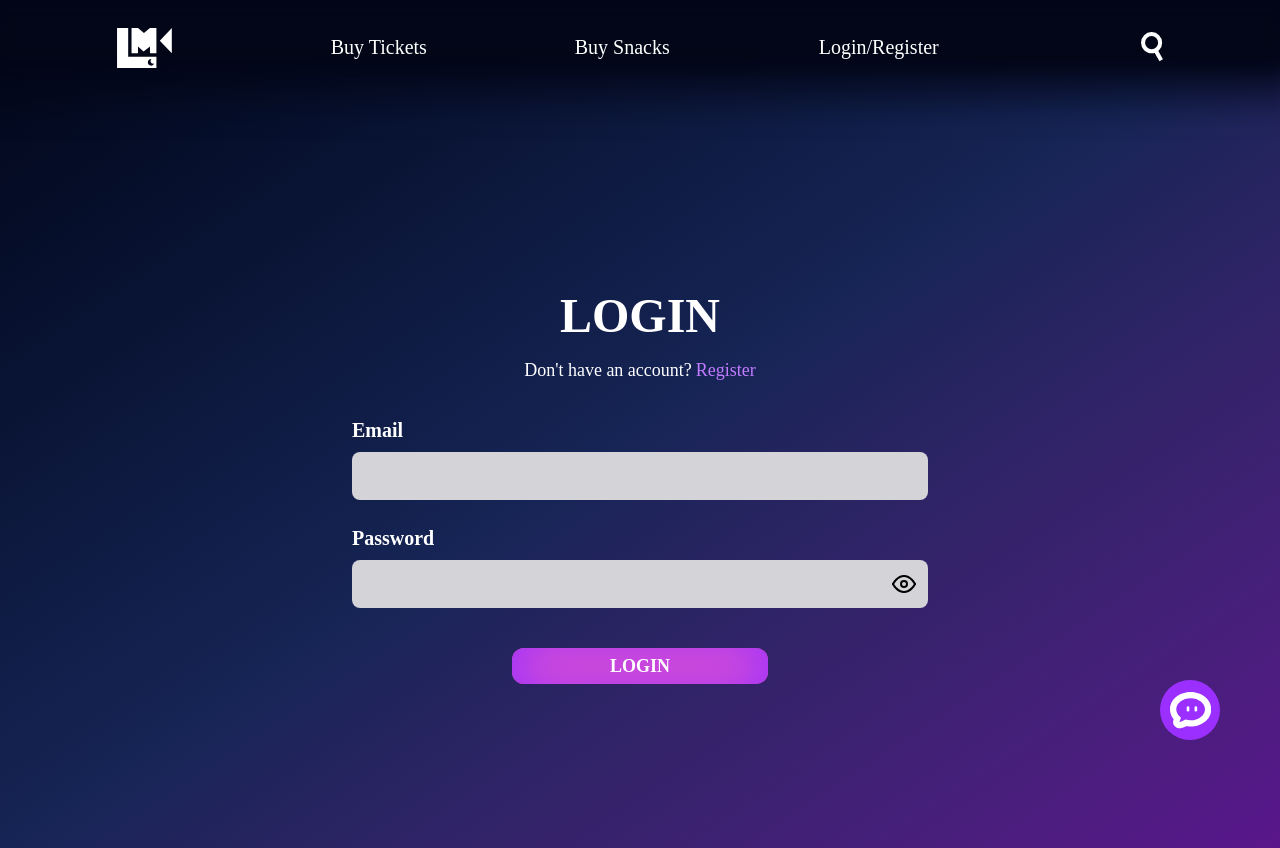
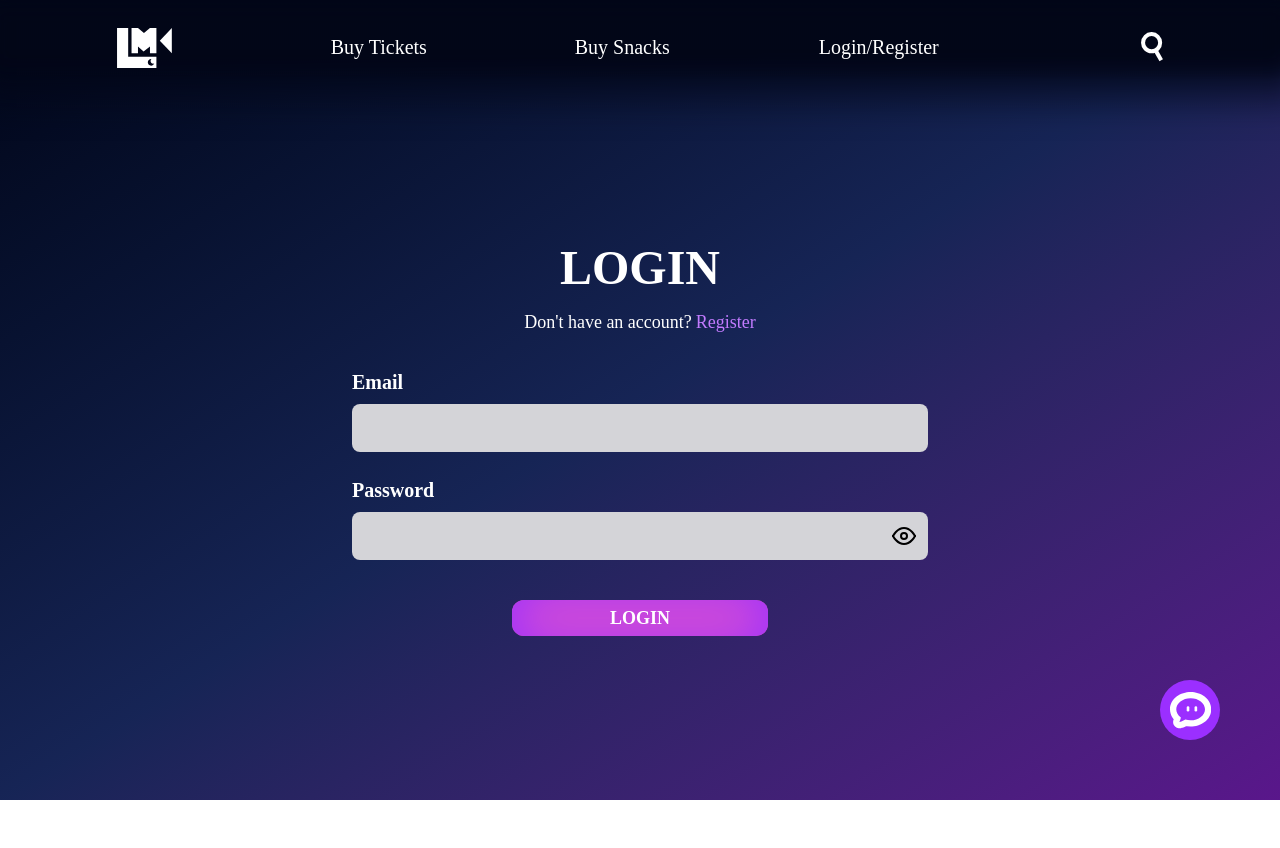
Before and after one commit to xing215/LumiereCinema, a React (Vite) app in the folder src/front-end/: page / in a window 1280 px wide. After the commit the page ends 800 px from the top, so only its background shows below. Built offline with nearby package versions, Linux system fonts and the light colour scheme; a web font is replaced by a local one.

Commit message:
Login Customer

```diff
--- a/src/front-end/src/layouts/Login/LoginForm.jsx
+++ b/src/front-end/src/layouts/Login/LoginForm.jsx
@@ -3,7 +3,7 @@ import CustomDropdown from '../../components/UI/CustomDropdown.jsx';
 import ShowIcon from '../../assets/icons/show.svg';
 import HideIcon from '../../assets/icons/hide.svg';
 
-const LoginForm = ({ showRegisterLink = true }) => {
+const RegistrationForm = () => {
     const [formData, setFormData] = useState({
         email: '',
         password: ''
@@ -11,6 +11,7 @@ const LoginForm = ({ showRegisterLink = true }) => {
 
     const [errors, setErrors] = useState({});
     const [showPassword, setShowPassword] = useState(false);
+    const [showRetypePassword, setShowRetypePassword] = useState(false);
 
     // Validation patterns
     const patterns = {
@@ -63,12 +64,11 @@ const LoginForm = ({ showRegisterLink = true }) => {
             return;
         }
 
-        // Handle login logic here
+        // Handle registration logic here
         console.log('Login data:', formData);
     };
 
     return (
-        <div className="flex flex-col items-center justify-center min-h-screen lg:pt-20 md:pt-16 sm:pt-14 pt-12 lg:px-8 md:px-6 sm:px-5 px-4">
         <div className="w-full max-w-sm sm:max-w-md md:max-w-lg lg:max-w-lg xl:max-w-xl">
             {/* Title */}
             <h1 className="text-center text-white font-['Unbounded'] font-bold
@@ -76,17 +76,15 @@ const LoginForm = ({ showRegisterLink = true }) => {
                 LOGIN
             </h1>
 
-                {/* Register Link - Conditionally rendered */}
-                {showRegisterLink && (
+            {/* Login Link */}
             <p className="text-white text-center lg:text-lg md:text-base sm:text-sm text-xs mb-8 font-['Mina']">
                 Don't have an account?
                 <span className="text-purple-400 hover:text-purple-300 cursor-pointer ml-1 font-['Mina']">
                     Register
                 </span>
             </p>
-                )}
 
-                {/* Login Form */}
+            {/* Registration Form */}
             <form onSubmit={handleSubmit} className="space-y-4 md:space-y-5 lg:space-y-6">
                 {/* Email */}
                 <div>
@@ -157,8 +155,7 @@ const LoginForm = ({ showRegisterLink = true }) => {
                 </div>
             </form>
         </div>
-        </div>
     );
 };
 
-export default LoginForm;
+export default RegistrationForm;
--- a/src/front-end/src/pages/Login.jsx
+++ b/src/front-end/src/pages/Login.jsx
@@ -7,7 +7,7 @@ const Login = () => {
     return (
         <div className="bg-gradient-to-br from-slate-950 via-blue-950 to-purple-900 min-h-screen overflow-x-hidden max-w-screen">
             <Header/>
-            <div className="lg:pt-12 md:pt-8 sm:pt-4 pt-0">
+            <div className="flex flex-col items-center justify-center min-h-screen lg:pt-20 md:pt-16 sm:pt-14 pt-12 lg:px-8 md:px-6 sm:px-5 px-4">
                 <LoginForm/>
             </div>
             <ChatBot/>
```
Lines whose indentation alone changed are shown as unchanged.
